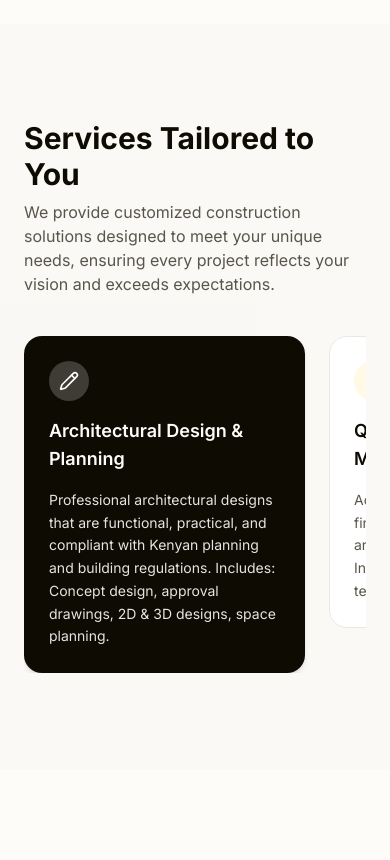
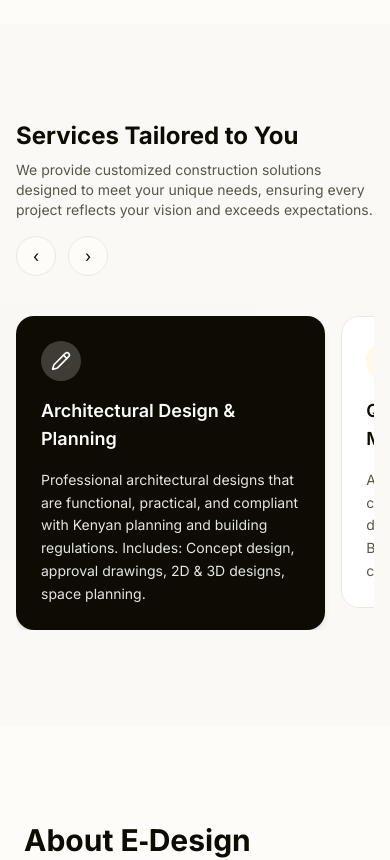
Before and after one commit to daveclinton/E-Modules, a Next.js app: page / in a window 390 px wide. Shown: the part 1220-2080 px from the top of the page. Built offline with nearby package versions, Linux system fonts and the light colour scheme.

Commit message:
feat: add layout

```diff
--- a/components/projects/project-card.tsx
+++ b/components/projects/project-card.tsx
@@ -1,5 +1,4 @@
 import Image from "next/image";
-import { Button } from "@/components/ui/button";
 import { cn } from "@/lib/utils";
 
 interface ProjectCardProps {
@@ -42,8 +41,7 @@ export function ProjectCard({
       </div>
 
       {/* Content */}
-      <div className="p-8 flex flex-col justify-between">
-        <div>
+      <div className="p-8">
         <h3 className="text-2xl font-semibold mb-2">{title}</h3>
         <p className="text-sm text-muted-foreground mb-6 leading-relaxed">
           {description}
@@ -70,16 +68,6 @@ export function ProjectCard({
           </div>
         </div>
       </div>
-
-        <div className="pt-8">
-          <Button
-            variant="secondary"
-            className="bg-green-600 hover:bg-green-500 text-white"
-          >
-            See More
-          </Button>
-        </div>
-      </div>
     </div>
   );
 }
--- a/components/services/index.tsx
+++ b/components/services/index.tsx
@@ -58,14 +58,14 @@ export default function ServicesSection() {
       id="services"
       className="w-full py-24 bg-muted/20 text-foreground overflow-hidden"
     >
-      <div className="max-w-7xl mx-auto px-6">
+      <div className="max-w-7xl mx-auto px-4 sm:px-6">
         {/* Header */}
-        <div className="flex items-center justify-between mb-10">
-          <div>
-            <h2 className="text-3xl md:text-4xl font-bold mb-2">
+        <div className="flex flex-col md:flex-row md:items-center md:justify-between gap-4 mb-10">
+          <div className="flex-1">
+            <h2 className="text-2xl sm:text-3xl md:text-4xl font-bold mb-2">
               Services Tailored to You
             </h2>
-            <p className="text-muted-foreground max-w-2xl">
+            <p className="text-muted-foreground text-sm sm:text-base max-w-2xl">
               We provide customized construction solutions designed to meet your
               unique needs, ensuring every project reflects your vision and
               exceeds expectations.
@@ -73,16 +73,18 @@ export default function ServicesSection() {
           </div>
 
           {/* Navigation Buttons */}
-          <div className="hidden md:flex space-x-3">
+          <div className="flex space-x-3">
             <button
               ref={prevRef}
               className="w-10 h-10 rounded-full border border-border flex items-center justify-center bg-background hover:bg-muted transition-colors"
+              aria-label="Previous service"
             >
               ‹
             </button>
             <button
               ref={nextRef}
               className="w-10 h-10 rounded-full border border-border flex items-center justify-center bg-background hover:bg-muted transition-colors"
+              aria-label="Next service"
             >
               ›
             </button>
@@ -92,12 +94,13 @@ export default function ServicesSection() {
         {/* Swiper Carousel */}
         <Swiper
           modules={[Navigation]}
-          spaceBetween={24}
-          slidesPerView={1.2}
+          spaceBetween={16}
+          slidesPerView={1.15}
           breakpoints={{
-            640: { slidesPerView: 2 },
-            1024: { slidesPerView: 3 },
-            1280: { slidesPerView: 4 },
+            480: { slidesPerView: 1.5, spaceBetween: 20 },
+            640: { slidesPerView: 2, spaceBetween: 24 },
+            1024: { slidesPerView: 3, spaceBetween: 24 },
+            1280: { slidesPerView: 4, spaceBetween: 24 },
           }}
           onInit={(swiper) => {
             if (swiper.params.navigation && typeof swiper.params.navigation !== "boolean") {
```
Lines whose indentation alone changed are shown as unchanged.
